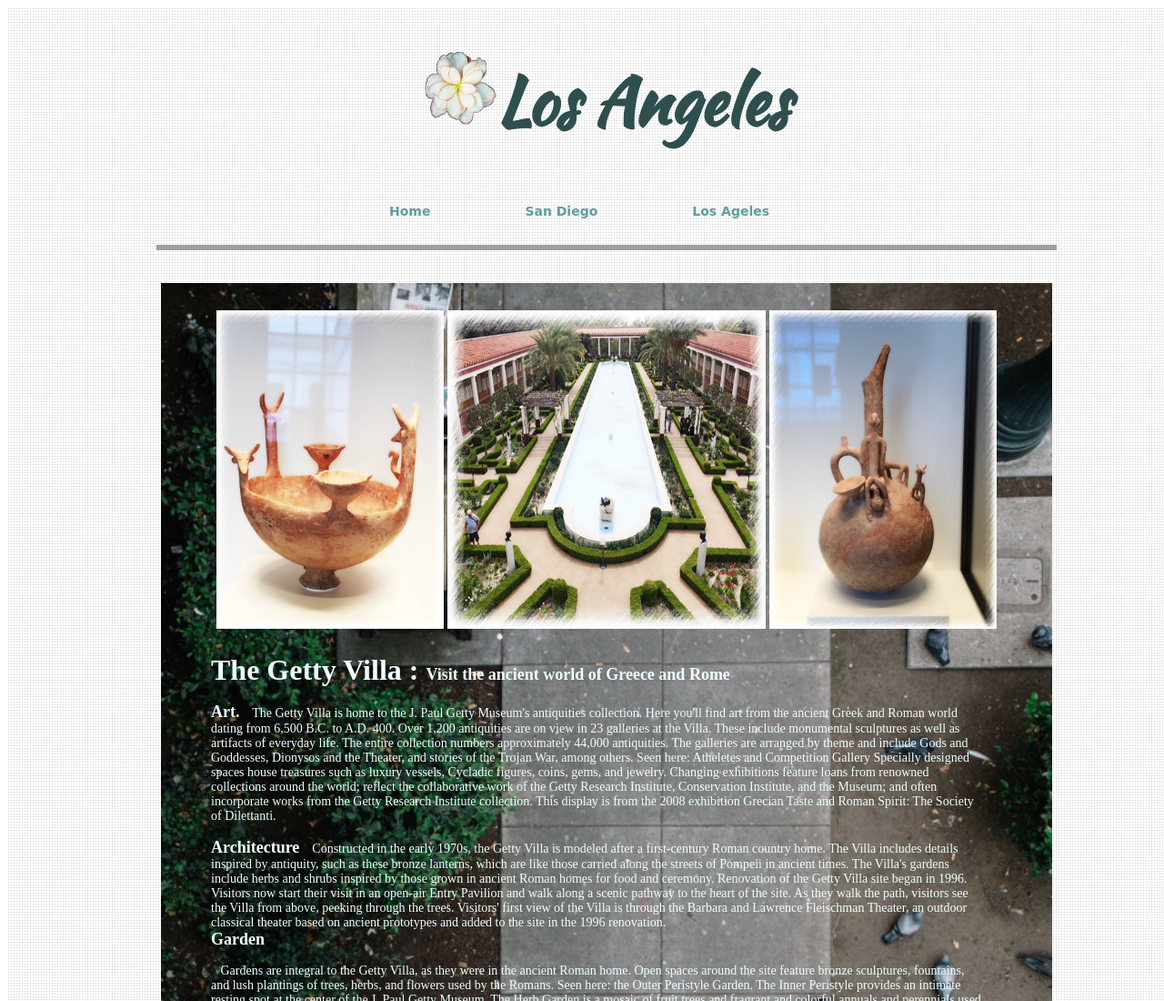
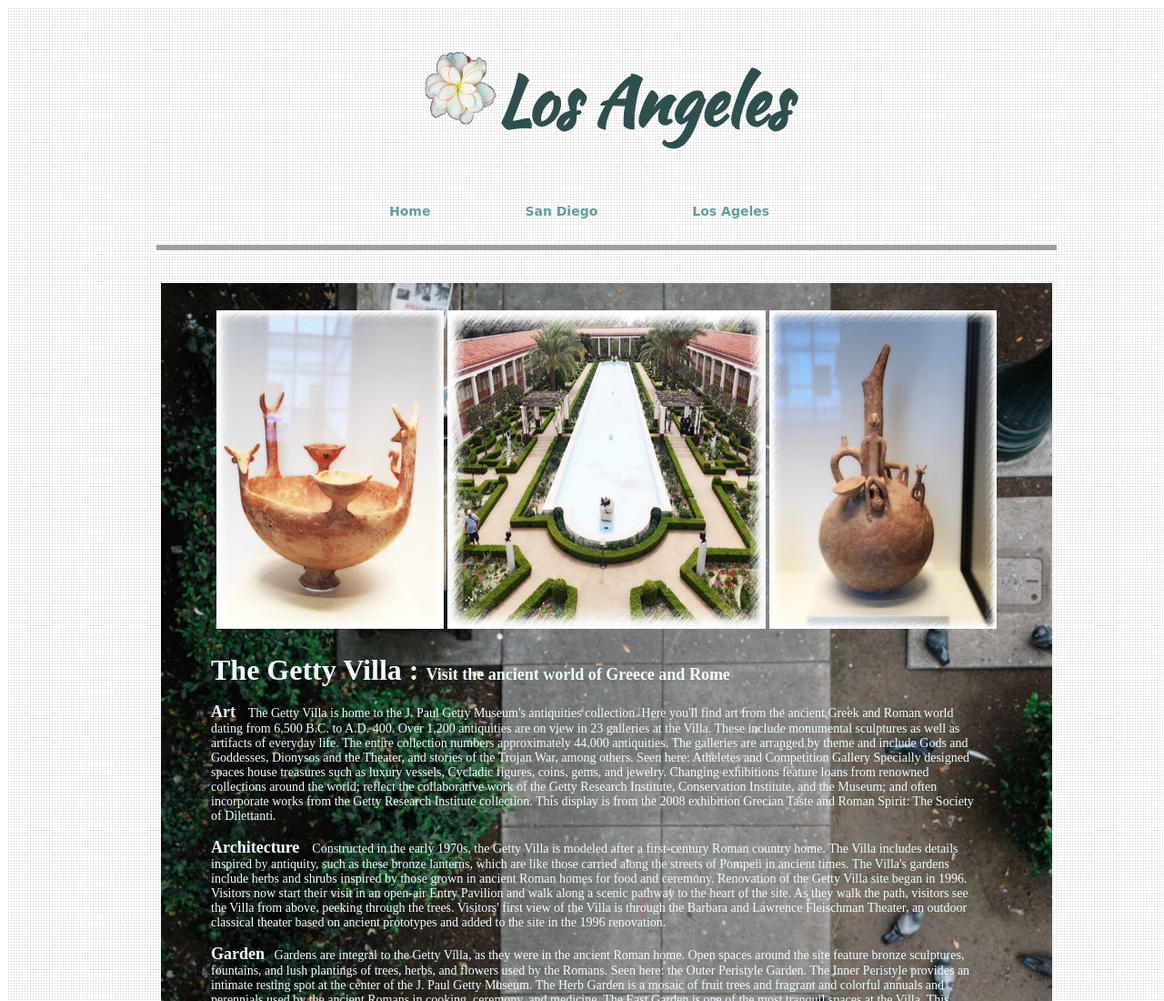
Before and after one commit to pointmoa4600/pointmoa4600.github.io, a plain HTML site: page LosAngeles.html in a window 1280 px wide. Shown: the top 1100 px of the page at 91% size. Drawn offline with Linux system fonts and the light colour scheme; grey boxes are pictures that could not be loaded.

Commit message:
third commit as of Apr 25,2016

```diff
--- a/LosAngeles.html
+++ b/LosAngeles.html
@@ -43,7 +43,7 @@
                     <div class="Sub_TitleBox">The Getty Villa : <Span style="font-size:18px;"> Visit the ancient world of Greece and Rome </Span>
                     </div>
 
-                    <div class="Sub_DescBox"><p><Span style="font-size:18px;font-weight:bold;">Art.</Span> &nbsp&nbsp The Getty Villa is home to the J. Paul Getty Museum's antiquities collection. Here you'll find art from the ancient Greek and Roman world dating from 6,500 B.C. to A.D. 400.
+                    <div class="Sub_DescBox"><p><Span style="font-size:18px;font-weight:bold;">Art</Span> &nbsp&nbsp The Getty Villa is home to the J. Paul Getty Museum's antiquities collection. Here you'll find art from the ancient Greek and Roman world dating from 6,500 B.C. to A.D. 400.
 
                     Over 1,200 antiquities are on view in 23 galleries at the Villa. These include monumental sculptures as well as artifacts of everyday life. The entire collection numbers approximately 44,000 antiquities.
 
@@ -63,7 +63,7 @@
 
                     Visitors' first view of the Villa is through the Barbara and Lawrence Fleischman Theater, an outdoor classical theater based on ancient prototypes and added to the site in the 1996 renovation.
 
-                    <br><Span style="font-size:18px;font-weight:bold;">Garden</Span><br><br> &nbsp&nbsp Gardens are integral to the Getty Villa, as they were in the ancient Roman home. Open spaces around the site feature bronze sculptures, fountains, and lush plantings of trees, herbs, and flowers used by the Romans. Seen here: the Outer Peristyle Garden.
+                    <br><br><Span style="font-size:18px;font-weight:bold;">Garden</Span>&nbsp&nbsp Gardens are integral to the Getty Villa, as they were in the ancient Roman home. Open spaces around the site feature bronze sculptures, fountains, and lush plantings of trees, herbs, and flowers used by the Romans. Seen here: the Outer Peristyle Garden.
 
                     The Inner Peristyle provides an intimate resting spot at the center of the J. Paul Getty Museum.
 
```
